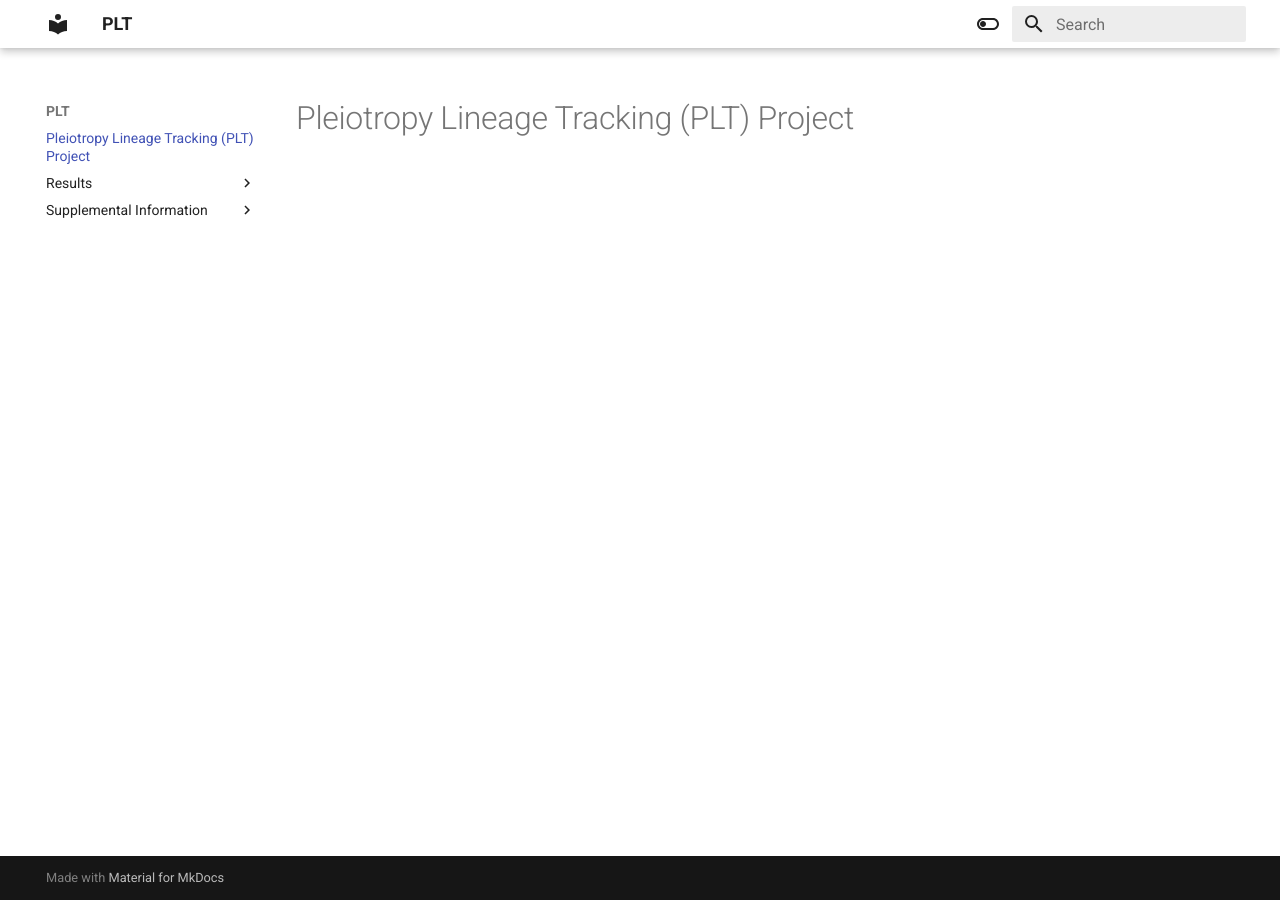
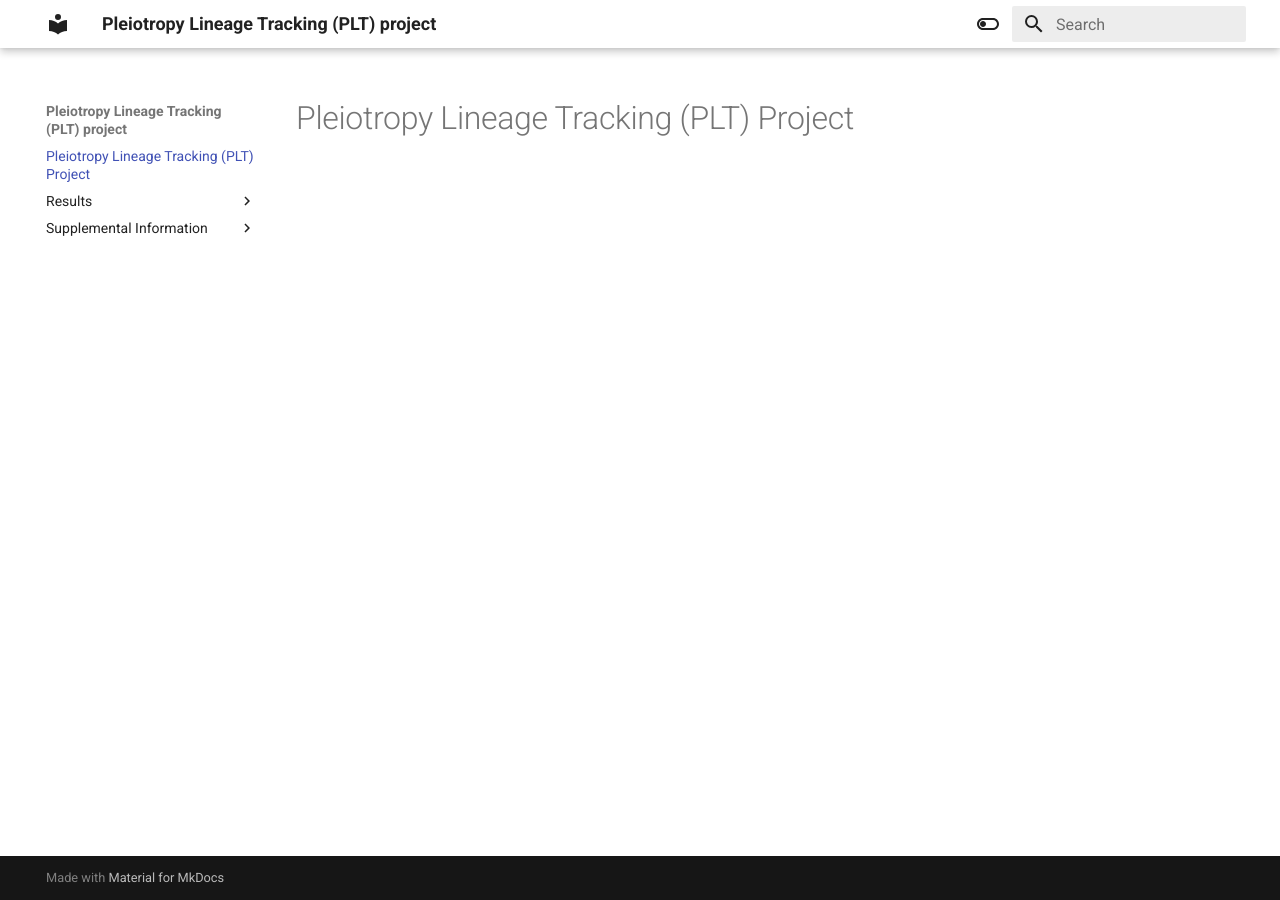
Before and after one commit to phumph/pleiotropy, an MkDocs documentation site: the page built from docs/index.md, in a window 1280 px wide. Built offline with MkDocs 1.6.1 and Material for MkDocs 9.7.7, drawn with Linux system fonts in a browser that asks for light colours; comment, search, counter and statistics services are not loaded.

```diff
--- a/mkdocs.yml
+++ b/mkdocs.yml
@@ -1,4 +1,4 @@
-site_name: PLT
+site_name: Pleiotropy Lineage Tracking (PLT) project
 use_directory_urls: false
 theme:
   name: material
@@ -24,7 +24,7 @@ extra_javascript:
 plugins:
   - search
   - bibtex:
-      bib_file: bibliography.bib
+      bib_file: manuscript/bibliography.bib
       cite_style: "plain"
       csl_file: harvard.csl
       bib_command: \bibliography
```
Also changed, not shown: 2 other files.
